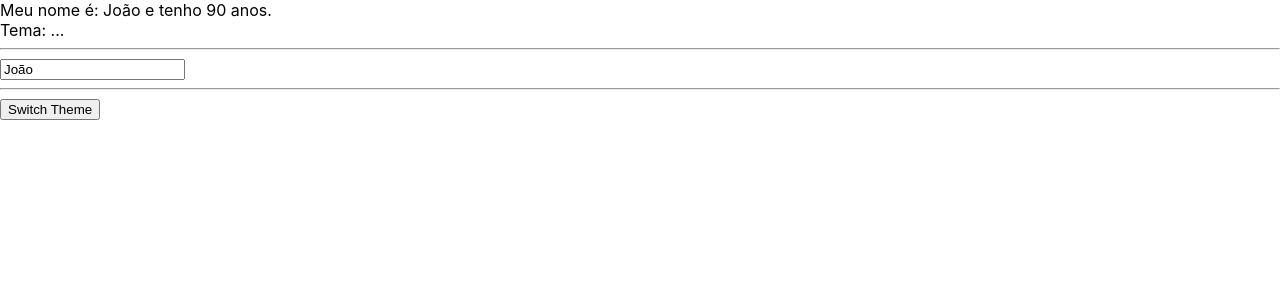
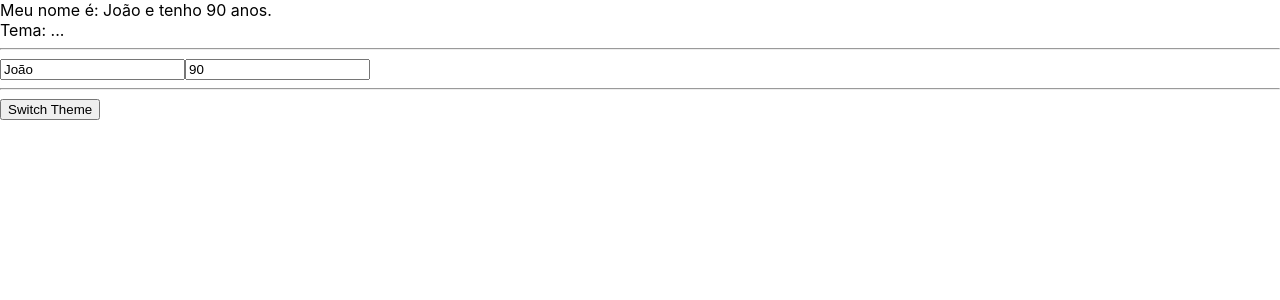
Before and after one commit to jooluisrm/redux, a React (Create React App) app: page / in a window 1280 px wide. Shown: the top 300 px of the page. Built offline with nearby package versions, Linux system fonts and the light colour scheme.

Commit message:
Mudando informações do Reducer no Redux

```diff
--- a/src/App.tsx
+++ b/src/App.tsx
@@ -1,8 +1,24 @@
+import { useDispatch } from "react-redux";
+import { setName, setAge } from "./redux/reducers/userReducers";
 import { useAppSelector } from "./redux/hooks/useAppSelector";
 
 function App() {
+    const dispatch = useDispatch();
+    const user = useAppSelector(state => state.user);
 
-    const user = useAppSelector(state => state.user);
+    const changeName = (newName: string) => {
+        dispatch(setName(newName));
+    }
+    const changeAge = (newAge: number) => {
+        dispatch(setAge(newAge));
+    }
+
+    const handleNameInput = (e: React.ChangeEvent<HTMLInputElement>) => {
+        changeName(e.target.value);
+    }
+    const handleAgeInput = (e: React.ChangeEvent<HTMLInputElement>) => {
+        changeAge(parseInt(e.target.value));
+    }
 
     return (
         <div>
@@ -12,7 +28,8 @@ function App() {
 
             <hr />
 
-            <input type="text" value={user.name}/>
+            <input type="text" value={user.name} onChange={handleNameInput} />
+            <input type="text" value={user.age} onChange={handleAgeInput} />
 
             <hr />
 
```
